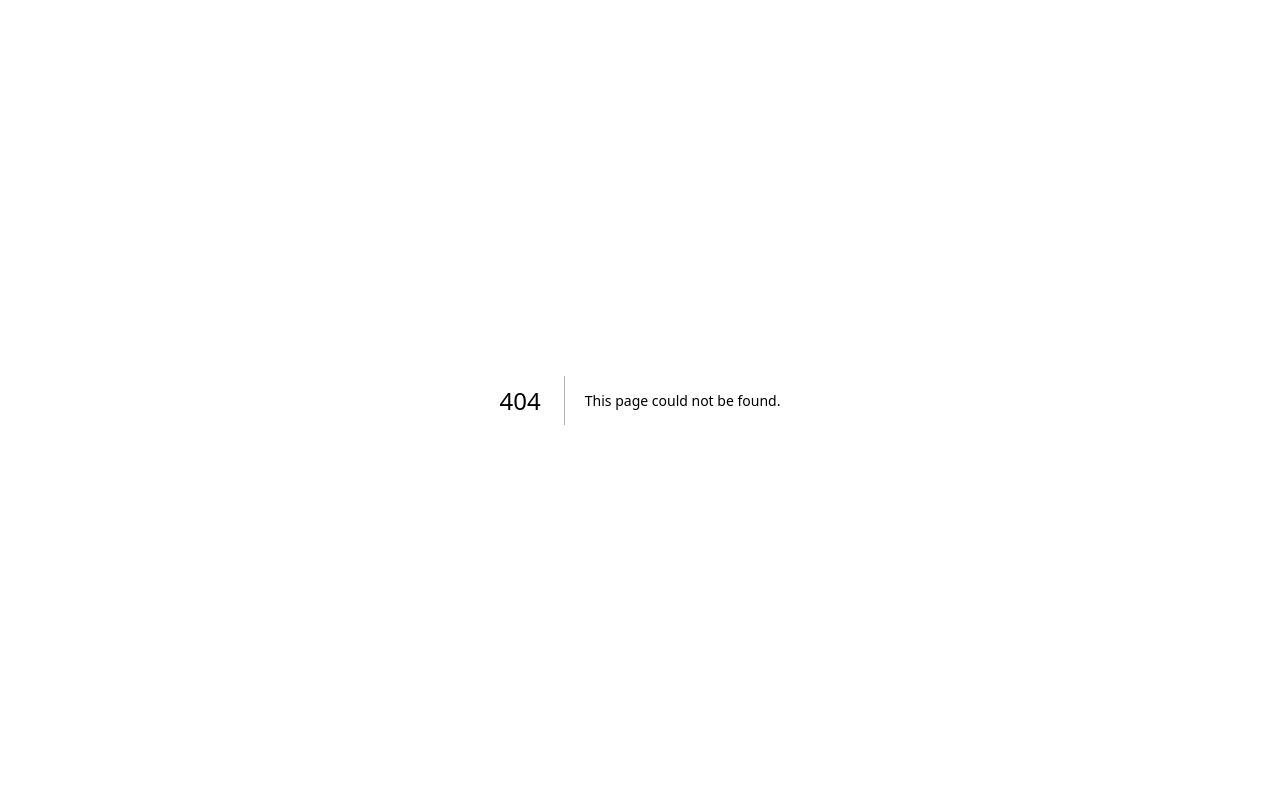
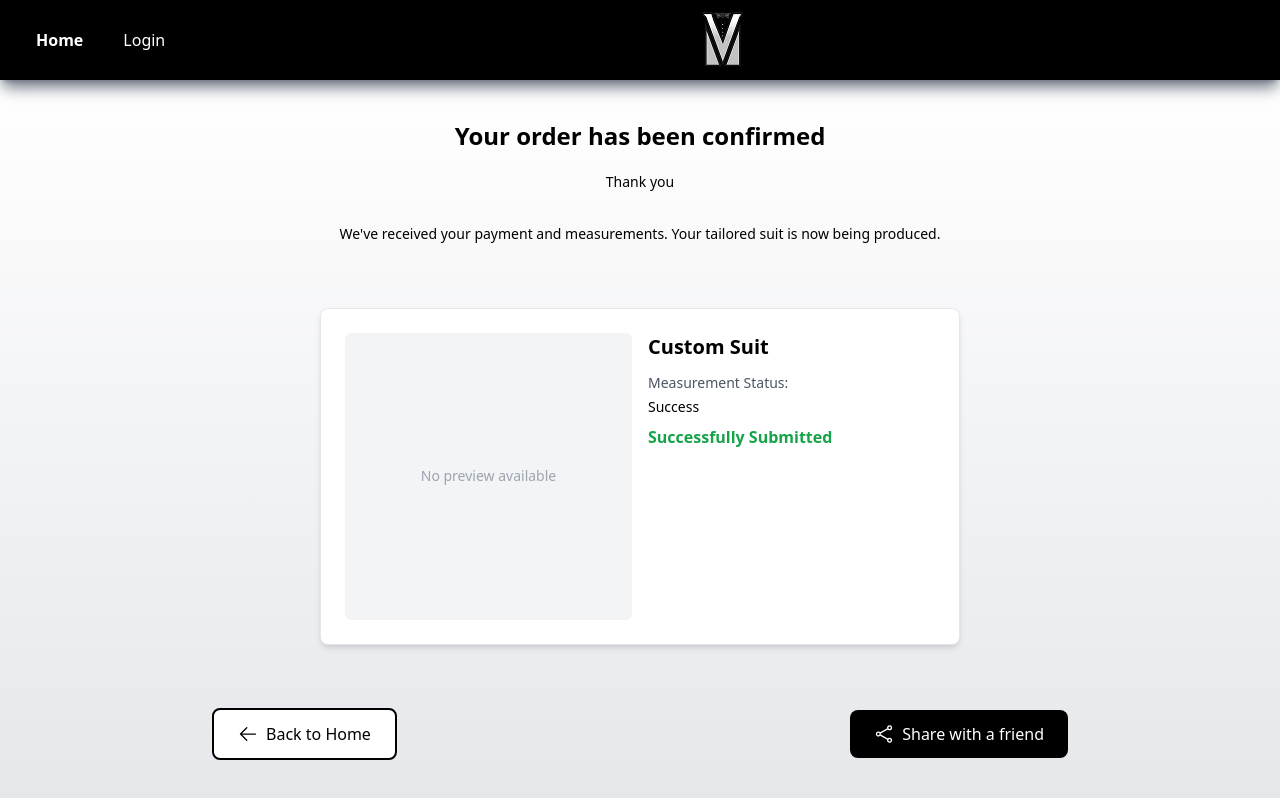
Before and after one commit to suitupstyle/suit-up-web, a Next.js app: page /orders/payment-confirmed in a window 1280 px wide. Before the commit this address had no page. Built offline with nearby package versions, Linux system fonts and the light colour scheme.

Commit message:
add new checkout page

```diff
--- a/app/layout.tsx
+++ b/app/layout.tsx
@@ -13,7 +13,7 @@ export default function RootLayout({
 }) {
 	return (
 		<html lang="en">
-			<body>
+			<body suppressHydrationWarning>
 				<ReactQueryProviders>{children}</ReactQueryProviders>
 			</body>
 		</html>
--- /dev/null
+++ b/app/orders/checkout/page.tsx
@@ -0,0 +1,166 @@
+'use client'
+
+import { useEffect, useMemo, useState } from 'react'
+import { loadStripe } from '@stripe/stripe-js'
+import {
+	CheckoutElementsProvider,
+	PaymentElement,
+	useCheckoutElements,
+} from '@stripe/react-stripe-js/checkout'
+import { ArrowPathIcon } from '@heroicons/react/24/outline'
+import BackButton from '@/app/ui/back-button'
+import { logger } from '@/app/lib/logger'
+import { useOrderStore } from '@/app/stores/orderStore'
+import { OrdersService } from '@/app/services/orders.service'
+import { useRouter } from 'next/navigation'
+
+const stripePromise = loadStripe(
+	process.env.NEXT_PUBLIC_STRIPE_PUBLISHABLE_KEY!,
+)
+
+const TAX_RATE = 0.08
+
+export default function Checkout() {
+	const { orderId, orderPrice } = useOrderStore()
+	const router = useRouter()
+
+	useEffect(() => {
+		if (!orderId || !orderPrice) {
+			router.replace('/orders/details')
+		}
+	// eslint-disable-next-line react-hooks/exhaustive-deps
+	}, [])
+
+	const subtotal = Number(orderPrice ?? 0)
+	const taxes = subtotal * TAX_RATE
+	const total = subtotal + taxes
+
+	const clientSecretPromise = useMemo<Promise<string> | null>(() => {
+		if (!orderId || !orderPrice) return null
+
+		const amountInCents = Math.round(total * 100)
+		return OrdersService.createCheckoutSession({ amount: amountInCents, orderId })
+			.then((res) => {
+				logger.log('Checkout Session created')
+				return res.data.clientSecret
+			})
+			.catch((err) => {
+				logger.error('Checkout Session error', err)
+				throw err
+			})
+	// Intentionally empty deps — create session once on mount
+	// eslint-disable-next-line react-hooks/exhaustive-deps
+	}, [])
+
+	if (!clientSecretPromise) return null
+
+	return (
+		<div className="w-64 md:w-458 lg:w-856 mx-auto min-h-[calc(100lvh-160px)] flex flex-col justify-between items-center text-center relative">
+			<BackButton href="/orders/details" />
+			<header className="w-full">
+				<h1 className="font-bold text-2xl mb-5">
+					Complete your payment
+				</h1>
+			</header>
+
+			<div className="border-t border-gray-300 pt-4 space-y-2 w-full">
+				<div className="flex justify-center gap-2">
+					<span className="font-bold">Subtotal:</span>
+					<span>${subtotal.toFixed(2)}</span>
+				</div>
+				<div className="flex justify-center gap-2">
+					<span className="font-bold">Taxes (8%):</span>
+					<span>${taxes.toFixed(2)}</span>
+				</div>
+				<div className="flex justify-center gap-2 font-black text-lg border-t border-gray-300 pt-2 mt-2">
+					<span>Total:</span>
+					<span>${total.toFixed(2)}</span>
+				</div>
+			</div>
+
+			<CheckoutElementsProvider
+				stripe={stripePromise}
+				options={{
+					clientSecret: clientSecretPromise,
+					elementsOptions: {
+						appearance: {
+							theme: 'stripe',
+							variables: {
+								colorPrimary: '#000000',
+								borderRadius: '8px',
+							},
+						},
+					},
+				}}>
+				<CheckoutForm total={total} />
+			</CheckoutElementsProvider>
+		</div>
+	)
+}
+
+function CheckoutForm({ total }: { total: number }) {
+	const checkoutState = useCheckoutElements()
+	const [isSubmitting, setIsSubmitting] = useState(false)
+	const [error, setError] = useState<string | null>(null)
+
+	if (checkoutState.type === 'loading') {
+		return (
+			<div className="flex justify-center py-12">
+				<ArrowPathIcon className="animate-spin h-8 w-8 text-gray-400" />
+			</div>
+		)
+	}
+
+	if (checkoutState.type === 'error') {
+		return (
+			<div className="w-full text-center py-8">
+				<p className="text-red-600 mb-4">
+					Failed to initialize payment. Please try again.
+				</p>
+			</div>
+		)
+	}
+
+	const handleSubmit = async (e: React.FormEvent) => {
+		e.preventDefault()
+		setIsSubmitting(true)
+		setError(null)
+
+		const result = await checkoutState.checkout.confirm()
+
+		if (result.type === 'error') {
+			setError(result.error.message ?? 'Payment failed. Please try again.')
+			setIsSubmitting(false)
+		}
+	}
+
+	return (
+		<form onSubmit={handleSubmit} className="w-full max-w-md space-y-6">
+			<PaymentElement options={{ layout: 'tabs' }} />
+
+			{error && (
+				<p className="text-sm text-red-600 text-center">{error}</p>
+			)}
+
+			<div className="w-full flex justify-center">
+				<button
+					type="submit"
+					disabled={isSubmitting}
+					className={`w-full px-6 py-3 rounded-lg border-2 border-black flex items-center justify-center gap-2 transition-all ${
+						isSubmitting
+							? 'bg-gray-300 text-gray-500 cursor-not-allowed'
+							: 'bg-black text-white hover:bg-radial-circle hover:from-gray-700 hover:to-gray-900 hover:tracking-widest hover:shadow-gray-700 hover:shadow-lg'
+					}`}>
+					{isSubmitting ? (
+						<>
+							<ArrowPathIcon className="animate-spin h-5 w-5 text-gray-500" />
+							Processing...
+						</>
+					) : (
+						`Pay $${total.toFixed(2)}`
+					)}
+				</button>
+			</div>
+		</form>
+	)
+}
--- a/app/orders/details/page.tsx
+++ b/app/orders/details/page.tsx
@@ -57,7 +57,7 @@ export default function Details() {
 				response.data.pricingData.price,
 				response.data.items,
 			)
-			router.push('/orders/payment')
+			router.push('/orders/checkout')
 		},
 		onError: (error) => {
 			logger.error('Order creation error:', error)
--- /dev/null
+++ b/app/orders/payment-confirmed/page.tsx
@@ -0,0 +1,126 @@
+'use client'
+
+import { Suspense } from 'react'
+import Link from 'next/link'
+import { useSearchParams } from 'next/navigation'
+import { ArrowLeftIcon, ShareIcon } from '@heroicons/react/24/outline'
+import { useOrderStore } from '@/app/stores/orderStore'
+
+const TAX_RATE = 0.08
+
+function PaymentConfirmedContent() {
+	const searchParams = useSearchParams()
+	const sessionId = searchParams.get('session_id')
+
+	const { orderId, orderPrice, orderItems } = useOrderStore()
+
+	const subtotal = Number(orderPrice ?? 0)
+	const amountPaid = subtotal * (1 + TAX_RATE)
+	const item = orderItems?.[0]
+
+	return (
+		<div className="w-64 md:w-458 lg:w-856 mx-auto min-h-[calc(100lvh-160px)] flex flex-col justify-between items-center text-center">
+			<header className="w-full">
+				<h1 className="font-bold text-2xl mb-5">
+					Your order has been confirmed
+				</h1>
+				<p className="font-normal text-sm mb-8">Thank you</p>
+				<p className="font-normal text-sm">
+					We&apos;ve received your payment and measurements. Your tailored
+					suit is now being produced.
+				</p>
+			</header>
+
+			<section className="w-full max-w-2xl mx-auto p-4">
+				<div className="bg-white rounded-lg shadow-md overflow-hidden border border-gray-200">
+					<div className="grid grid-cols-1 md:grid-cols-2 gap-4 p-6">
+						<div className="bg-gray-100 aspect-square flex items-center justify-center rounded-md my-auto">
+							{item?.imageUrl ? (
+								<img
+									src={item.imageUrl}
+									alt="Suit Preview"
+									className="w-full h-full object-contain"
+								/>
+							) : (
+								<span className="text-gray-400 text-sm">
+									No preview available
+								</span>
+							)}
+						</div>
+
+						<div className="text-left space-y-3">
+							<h3 className="font-bold text-xl antialiased">
+								{item?.name ?? 'Custom Suit'}
+							</h3>
+							<div className="text-sm flex flex-col gap-2">
+								{sessionId && (
+									<div className="w-full flex flex-col justify-start items-start gap-1">
+										<span className="text-gray-600">
+											Session ID:
+										</span>
+										<span className="break-all text-xs text-gray-500">
+											{sessionId}
+										</span>
+									</div>
+								)}
+								{orderId && (
+									<div className="w-full flex flex-col justify-start items-start gap-1">
+										<span className="text-gray-600">
+											Order ID:
+										</span>
+										<span>{orderId}</span>
+									</div>
+								)}
+								{orderPrice !== null && (
+									<div className="w-full flex flex-col justify-start items-start gap-1">
+										<span className="text-gray-600">
+											Amount Paid:
+										</span>
+										<span>${amountPaid.toFixed(2)}</span>
+									</div>
+								)}
+								<div className="w-full flex flex-col justify-start items-start gap-1">
+									<span className="text-gray-600">
+										Measurement Status:
+									</span>
+									<span className="capitalize">success</span>
+								</div>
+								<p>
+									<span className="text-green-600 font-semibold text-base">
+										Successfully Submitted
+									</span>
+								</p>
+							</div>
+						</div>
+					</div>
+				</div>
+			</section>
+
+			<footer className="w-full">
+				<div className="w-full flex flex-col md:flex-row justify-between items-center gap-4">
+					<Link
+						href="/"
+						className="w-full md:w-auto flex items-center justify-center gap-2 px-6 py-3 rounded-lg border-2 border-black bg-white text-black transition-all hover:bg-gray-100">
+						<ArrowLeftIcon className="w-5 h-5" />
+						<span>Back to Home</span>
+					</Link>
+
+					<button
+						className="w-full md:w-auto flex items-center justify-center gap-2 px-6 py-3 rounded-lg bg-black text-white transition-all hover:bg-gray-800 hover:tracking-widest"
+						onClick={() => alert('Sharing feature coming soon!')}>
+						<ShareIcon className="w-5 h-5" />
+						<span>Share with a friend</span>
+					</button>
+				</div>
+			</footer>
+		</div>
+	)
+}
+
+export default function PaymentConfirmed() {
+	return (
+		<Suspense>
+			<PaymentConfirmedContent />
+		</Suspense>
+	)
+}
```
Also changed, not shown: 2 other files (tests, documents, lock files or other folders).
